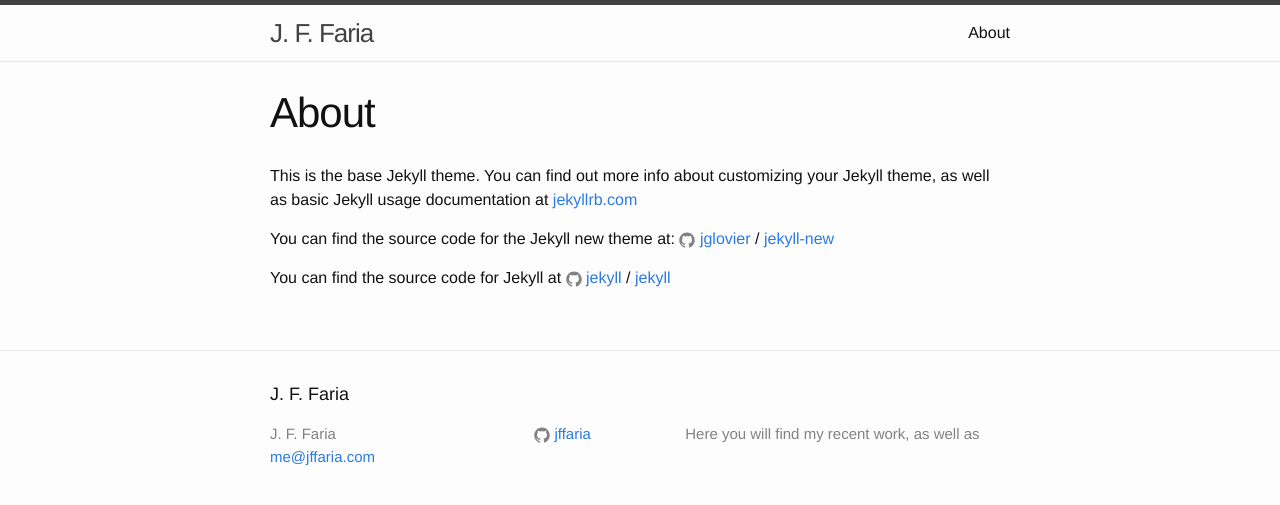
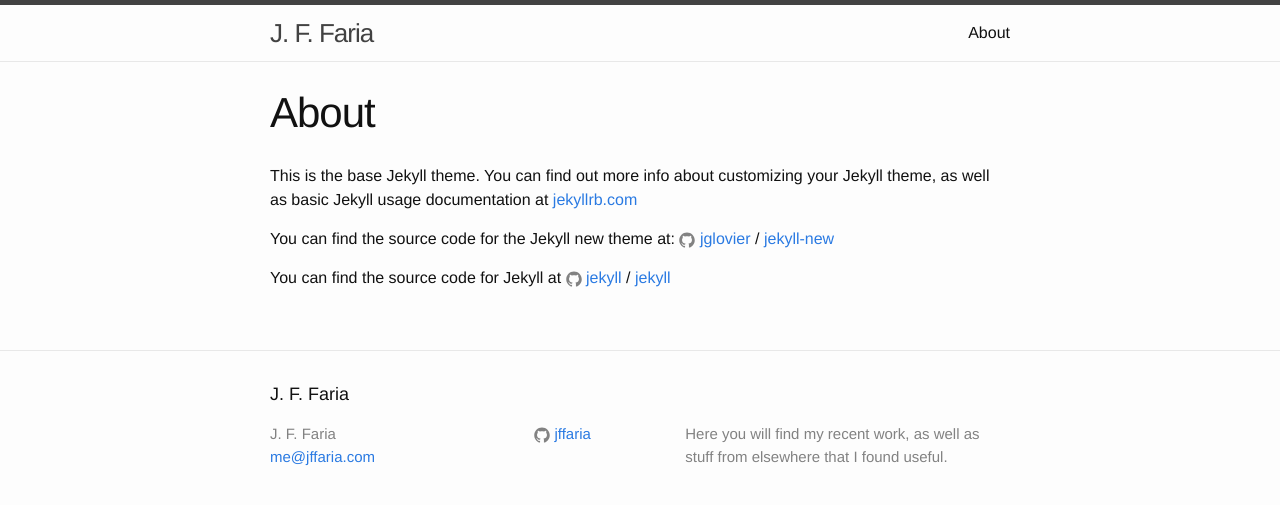
Before and after one commit to jffaria/jffaria.github.io, a Jekyll site: the page built from about.md, in a window 1280 px wide. Shown: the top 505 px of the page. Built offline with Jekyll 4.4.1, drawn with Linux system fonts in a browser that asks for light colours.

Commit message:
Tweaks to site cofig

```diff
--- a/_config.yml
+++ b/_config.yml
@@ -9,9 +9,9 @@
 title: J. F. Faria
 email: me@jffaria.com
 description: > # this means to ignore newlines until "baseurl:"
-  Here you will find my recent work, as well as
+  Here you will find my recent work, as well as stuff from elsewhere that I found useful.
 baseurl: "" # the subpath of your site, e.g. /blog
-url: "http://www.jffaria.com" # the base hostname & protocol for your site
+url: "https://www.jffaria.com" # the base hostname & protocol for your site
 github_username:  jffaria
 
 # Build settings
```
